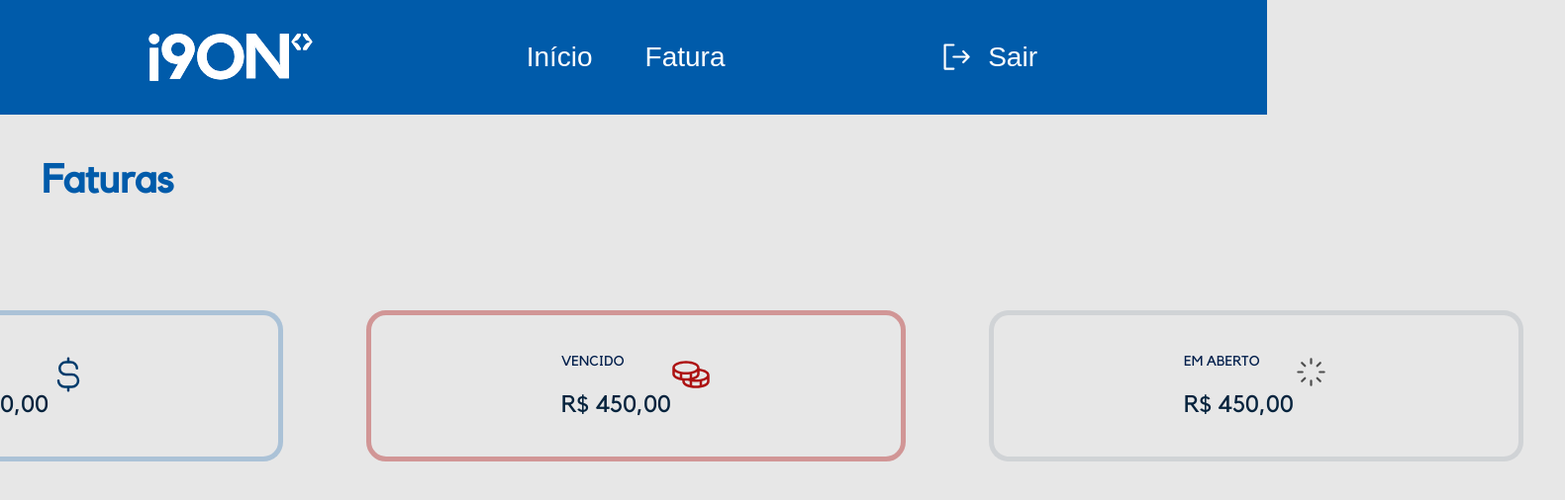
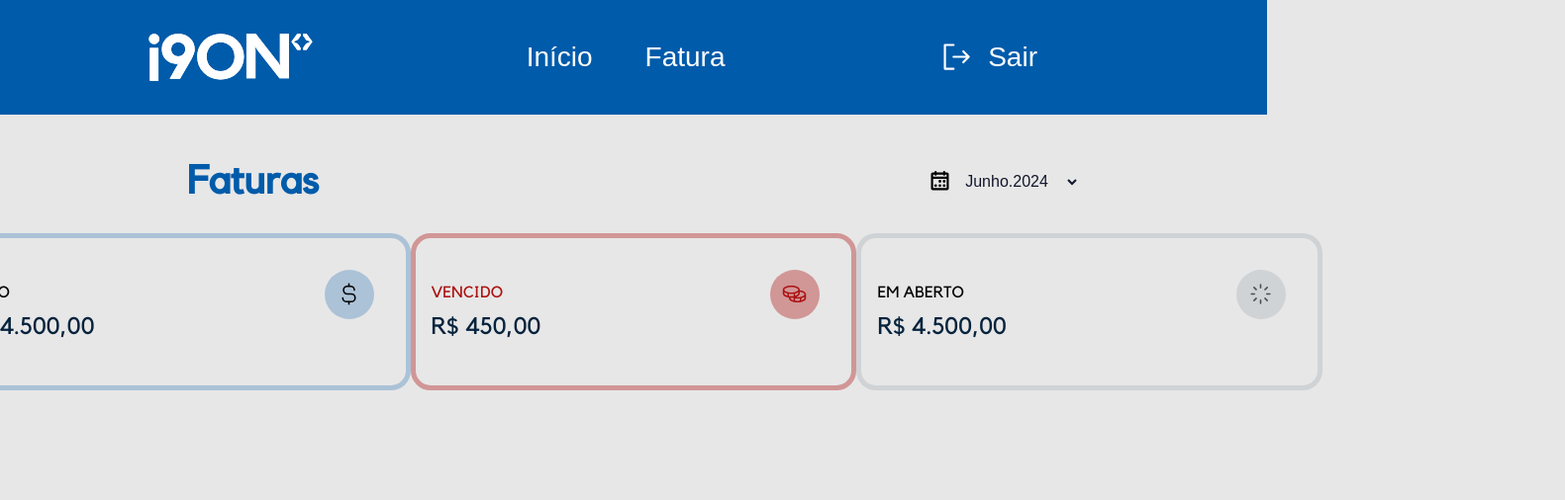
Before and after one commit to Danielle1Melo/project, a Next.js app: page /faturas in a window 1280 px wide. Shown: the top 506 px of the page at 99% size, 1581 px wide, since content can reach past the window. Built offline with nearby package versions, Linux system fonts and the light colour scheme.

Commit message:
cards fatura

```diff
--- a/src/components/fatura/cardFatura/CardFatura.tsx
+++ b/src/components/fatura/cardFatura/CardFatura.tsx
@@ -4,18 +4,18 @@ import styled from "../../../styles/allStyles/faturaPage/cardFatura.module.css";
 
 interface CardFaturaProps {
   title: string;
-  icon: any;
+
   valueDecimal: number;
 }
 
-export function CardFatura({ title, icon, valueDecimal }: CardFaturaProps) {
+export function CardFatura({ title, valueDecimal }: CardFaturaProps) {
   return (
     <div className={styled.content}>
-      <div className={styled.title}>
+
         <p>{title}</p>
         <h3>{priceFormatter.format(valueDecimal)}</h3>
-      </div>
-      <div className={styled.icon}>{icon}</div>
+
+
     </div>
   );
 }
--- /dev/null
+++ b/src/components/fatura/sessionCardsFaturas/SelectMonth.tsx
@@ -0,0 +1,26 @@
+"use client";
+
+import {  CalendarDots } from "@phosphor-icons/react";
+import styled from "../../../styles/allStyles/faturaPage/selectMonth.module.css";
+
+export function SelectMonth() {
+  return (
+    <div className={styled.container}>
+      <CalendarDots size={23}  weight="bold"/>
+      <select className={styled.selectContainer}>
+        <option>
+          Junho.2024
+        </option>
+        <option>
+          Agosto.2024
+        </option>
+        <option>
+          Maio.2024
+        </option>
+        <option>
+          Julho.2024
+        </option>
+      </select>
+    </div>
+  );
+}
--- a/src/components/fatura/sessionCardsFaturas/components/Open.tsx
+++ b/src/components/fatura/sessionCardsFaturas/components/Open.tsx
@@ -2,6 +2,8 @@
 
 import { CardFatura } from "../../cardFatura/CardFatura";
 import { Spinner } from "@phosphor-icons/react";
+import styled from "../../../../styles/allStyles/faturaPage/cardFatura.module.css";
+
 
 const styledItenCard = {
   backgroundColor: "var(--background)",
@@ -11,12 +13,20 @@ const styledItenCard = {
 
 export function Open() {
   return (
-    <div style={styledItenCard}>
-      <CardFatura
-        title="EM ABERTO"
-        icon={<Spinner size={35} color="#4E4E4E" />}
-        valueDecimal={450}
-      />
+    <div style={styledItenCard} className={styled.cardOpen}>
+
+        <CardFatura
+          title="EM ABERTO"
+          // icon={<Spinner size={35} color="#4E4E4E" />}
+          valueDecimal={4500}
+        />
+
+        <div className={styled.contentIcon}>
+        <Spinner size={25} color="#4E4E4E" className={styled.openIcon}/>
+        </div>
+
+
+
     </div>
   );
 }
--- a/src/components/fatura/sessionCardsFaturas/components/Paid.tsx
+++ b/src/components/fatura/sessionCardsFaturas/components/Paid.tsx
@@ -1,7 +1,8 @@
 "use client";
 
 import { CardFatura } from "../../cardFatura/CardFatura";
-import { CurrencyDollarSimple, Spinner } from "@phosphor-icons/react";
+import { CurrencyDollarSimple } from "@phosphor-icons/react";
+import styled from "../../../../styles/allStyles/faturaPage/cardFatura.module.css";
 
 const styledItenCard = {
   backgroundColor: "var(--background)",
@@ -11,12 +12,16 @@ const styledItenCard = {
 
 export function Paid() {
   return (
-    <div style={styledItenCard}>
+    <div style={styledItenCard} className={styled.cardOpen}>
       <CardFatura
         title="PAGO"
-        icon={<CurrencyDollarSimple size={40} color="#003B6B" />}
-        valueDecimal={450}
+        valueDecimal={4500}
       />
+
+    <div className={styled.contentIconPaid}>
+        <CurrencyDollarSimple size={25} color="##003B6B" className={styled.openIcon}/>
+        </div>
     </div>
+
   );
 }
--- a/src/components/fatura/sessionCardsFaturas/components/Vencido.tsx
+++ b/src/components/fatura/sessionCardsFaturas/components/Vencido.tsx
@@ -2,22 +2,22 @@
 
 import { CardFatura } from "../../cardFatura/CardFatura";
 import { Coins } from "@phosphor-icons/react";
-import styled from "../../../../styles/allStyles/faturaPage/sessionCardsFaturas.module.css";
+import styled from "../../../../styles/allStyles/faturaPage/cardFatura.module.css";
 
 const styledItenCard = {
   border: "5px solid var(--backgroud-danger)",
-  color: "var(--backgroud-danger)",
+  color: "var(--danger)",
   borderRadius: "20px",
 };
 
 export function Vencido() {
   return (
-    <div style={styledItenCard} className={styled.icon}>
-      <CardFatura
-        title="VENCIDO"
-        icon={<Coins size={40} color="#AD1212" />}
-        valueDecimal={450}
-      />
+    <div style={styledItenCard} className={styled.cardOpen}>
+      <CardFatura title="VENCIDO" valueDecimal={450} />
+
+      <div className={styled.openIconVencido}>
+        <Coins size={25} color="#AD1212" className={styled.openIcon} />
+      </div>
     </div>
   );
 }
--- a/src/components/fatura/sessionCardsFaturas/sessionCardsFaturas.tsx
+++ b/src/components/fatura/sessionCardsFaturas/sessionCardsFaturas.tsx
@@ -3,12 +3,14 @@ import { Open } from "./components/Open";
 import { Paid } from "./components/Paid";
 import { Vencido } from "./components/Vencido";
 import styled from "../../../styles/allStyles/faturaPage/sessionCardsFaturas.module.css";
+import { SelectMonth } from "./SelectMonth";
 
 export function SessionCardsFaturas() {
   return (
     <div className={styled.sessionSpace}>
       <div className={styled.sessionTop}>
         <h1>Faturas</h1>
+        <SelectMonth />
       </div>
       <div className={styled.main}>
         <div className={styled.sessionCard}>
--- a/src/styles/allStyles/faturaPage/cardFatura.module.css
+++ b/src/styles/allStyles/faturaPage/cardFatura.module.css
@@ -1,36 +1,70 @@
 .content{
-  margin: 2.5rem 12rem;
   display:  flex;
-}
-
-.content >.title {
-  display: flex;
+  padding: 2.9375rem 12.5rem 2.9375rem 1rem;
   flex-direction: column;
-
-  color: var(--second-blue);
-  gap: 25px;
+  gap: 15px;
 }
 
 
-/* .content >.icon{
-    background-color: var(--backgroud-icon);
-    border-radius: 50px;
-} */
 
-.content > .title > p {
-  font-size: 14px;
-  text-align: left;
+.content> p {
+  font-size: 16px;
+
 }
 
-.title>h3{
+.content>h3{
   font-size: 24px;
   font-weight: 400;
   left: 10px;
   color: var(--text-table);
 }
 
+
+
 @media (max-width: 1025px){
-  .sessionSpace {
+  .content {
     width: 100%;
+    padding: 2.9375rem 2.625rem;
+    /* flex-direction: column; */
+    gap: 5px;
   }
+
 }
+
+/* -----------OPEN CARD------------ */
+.cardOpen{
+  display: flex;
+  justify-content: flex-end;
+  right: 8rem;
+}
+.contentIcon{
+  background-color: var(--gray-10);
+  border-radius: 50%;
+  height: 50px;
+  width: 50px;
+  margin: 2rem;
+}
+.openIcon{
+  margin: 12px;
+}
+
+
+/* -----------PAID CARD------------ */
+
+.contentIconPaid{
+  background-color: var(--backgroud-icon);
+  border-radius: 50%;
+  height: 50px;
+  width: 50px;
+  margin: 2rem;
+}
+
+/* -----------Vencido CARD------------ */
+
+.openIconVencido{
+  background-color: var(--backgroud-danger);
+  border-radius: 50%;
+  height: 50px;
+  width: 50px;
+  margin: 2rem;
+}
--- /dev/null
+++ b/src/styles/allStyles/faturaPage/selectMonth.module.css
@@ -0,0 +1,40 @@
+.container{
+    display: flex;
+    align-items: center;
+}
+
+.selectContainer {
+    width: auto;
+    height: 2rem;
+
+    border: none !important;
+    padding: 0 10px;
+    text-transform: capitalize;
+    color: var(--numbers);
+    text-transform: capitalize;
+    background-color: var(--background);
+    font-size: 16px;
+    font-weight: 500;
+  }
+
+  .selectContainer:focus {
+    outline: none;
+  }
+
+
+  .selectContainer > option {
+    color: var(--numbers);
+    text-transform: capitalize;
+    background-color: var(--background);
+    border-radius: 10px;
+    border: none !important;
+  }
+
+
+  @media (max-width: 1025px) {
+
+    .selectContainer {
+      width: 100%;
+      padding: 1px;
+    }
+  }
--- a/src/styles/allStyles/faturaPage/sessionCardsFaturas.module.css
+++ b/src/styles/allStyles/faturaPage/sessionCardsFaturas.module.css
@@ -1,5 +1,7 @@
 .sessionSpace{
-    padding: 2.9375rem 2.625rem;
+    display: flex;
+    flex-direction: column;
+    margin: 3rem 11.8rem;
 }
 
 .main{
@@ -8,26 +10,37 @@
     justify-content: center;
 }
 
-
 .sessionCard {
     margin-top: 2rem;
-    padding: 2.9375rem 2.625rem;
+    /* padding: 2.9375rem 2.625rem; */
 
 }
 
-
+.sessionTop {
+    display:  flex;
+    justify-content: space-between;
+}
 
 .sessionTop> h1{
     font-size: 40px;
     font-weight: 700;
     color: var(--first-blue);
     text-transform: capitalize;
-    margin-bottom: 2rem;
+
 }
 
 
 @media (max-width: 1025px){
     .sessionSpace {
       width: 100%;
+      margin: 3rem 0.5rem;
+    }
+    .main{
+        width: 100%;
+        flex-direction: column;
+    }
+    .sessionTop{
+        width: 100%;
+       justify-content: space-around;
     }
   }
```
Also changed, not shown: src/styles/allStyles/sidebar.module.css (line endings or trailing spaces).
